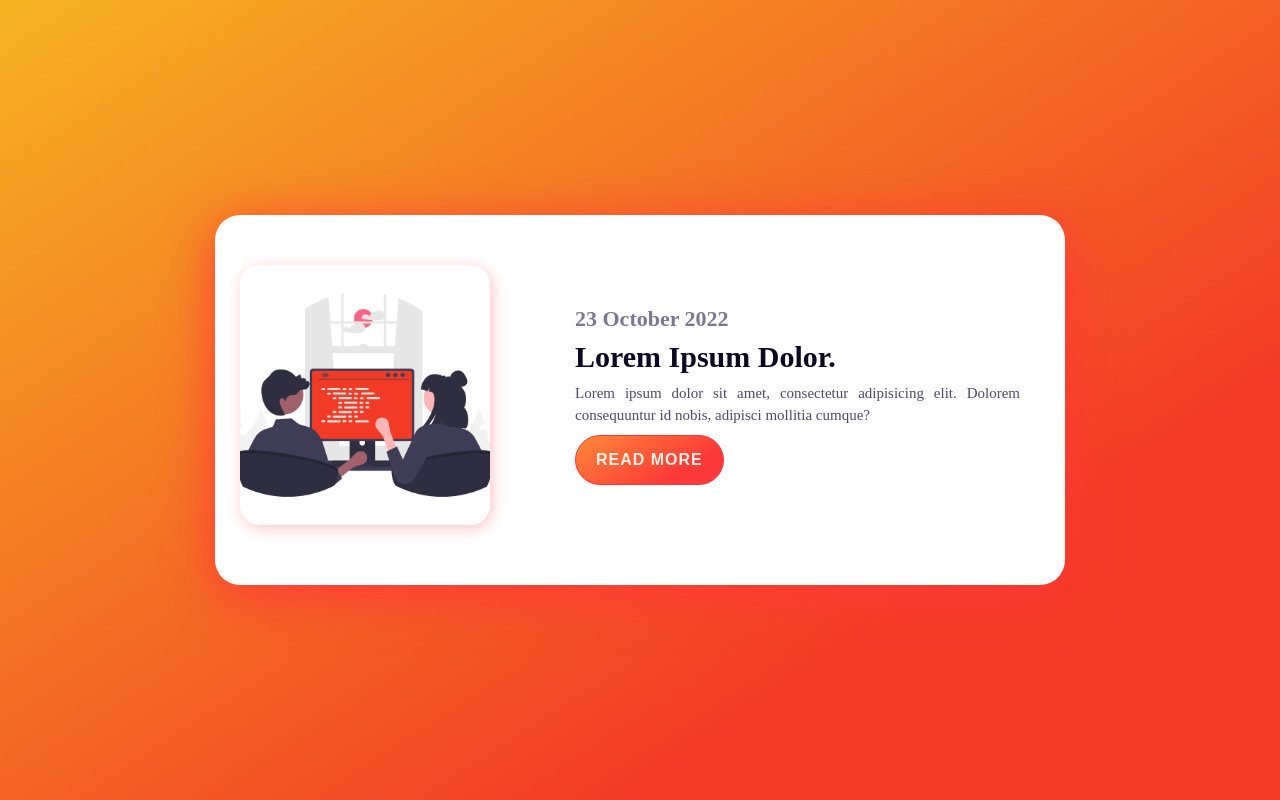
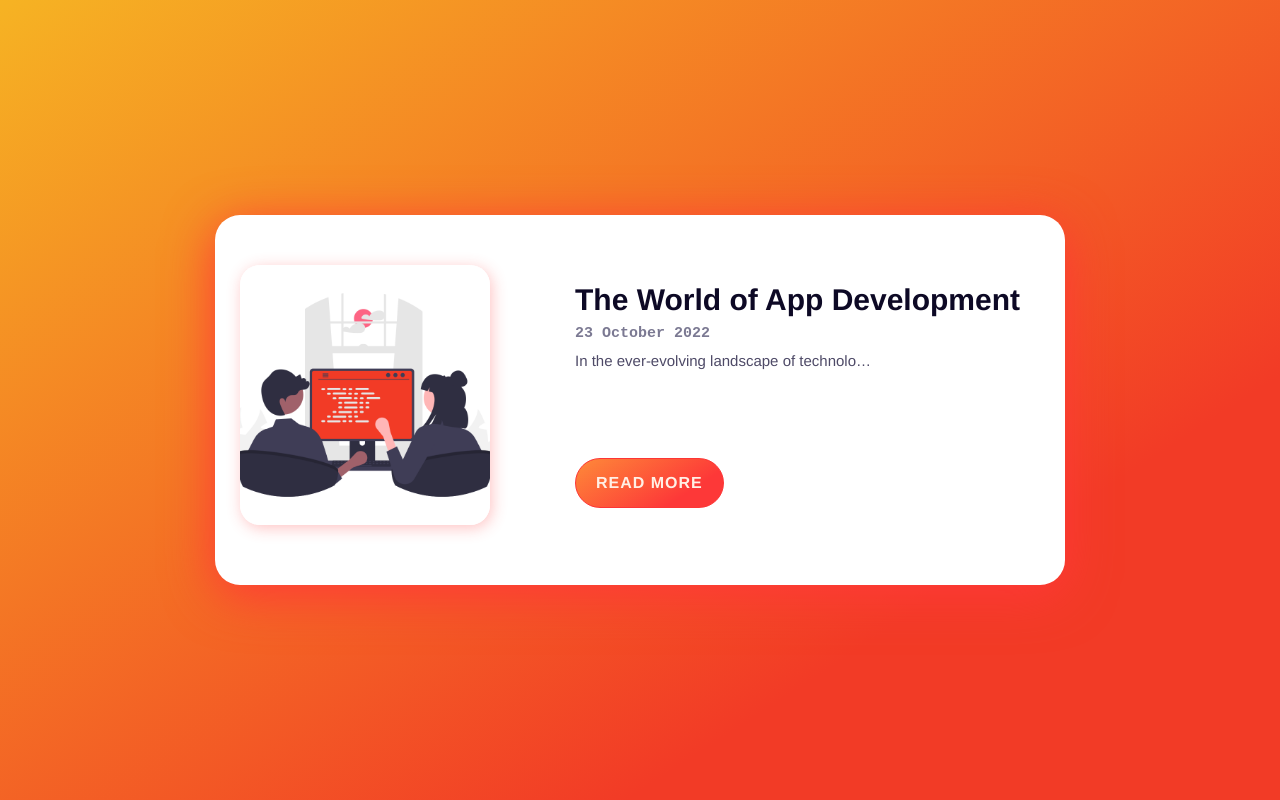
Before and after one commit to RaiyanAhmed-RK/blog-card, a plain HTML site: page index.html in a window 1280 px wide. Drawn offline with Linux system fonts and the light colour scheme.

Commit message:
made some changes with text

```diff
--- a/index.html
+++ b/index.html
@@ -217,17 +217,15 @@
 </head>
 
 <body>
-  <p class="name">Raiyan</p>
   <div class="blogcard">
     <div class="innerpart">
       <div for="" class="img">
         <img src="my%20page_files/img1.jpg">
       </div>
       <div class="content">
+        <div class="title">The World of App Development</div>
         <span>23 October 2022</span>
-        <div class="title"> Lorem Ipsum Dolor.</div>
-        <div class="text">Lorem ipsum dolor sit amet, consectetur adipisicing elit. Dolorem consequuntur id nobis,
-          adipisci mollitia cumque?</div>
+        <div class="text">In the ever-evolving landscape of technology, app development is at the forefront of innovation. Crafting digital solutions that seamlessly integrate into our daily lives is both an art and a science. Whether you're an experienced developer or just starting your journey, the world of app development offers endless possibilities. Dive into the realm of coding, design, and user experience to create software that transforms ideas into reality.</div>
         <button>Read more </button>
       </div>
     </div>
--- a/my page_files/mystyle.css
+++ b/my page_files/mystyle.css
@@ -2,6 +2,7 @@
   margin: 0;
   padding: 0;
   box-sizing: border-box;
+  font-family: 'Franklin Gothic Medium', 'Arial Narrow', Arial, sans-serif;
 }
 body{
   display: flex;
@@ -67,9 +68,10 @@ body{
   gap: .5rem;
 }
 .content span{
+  font-family: 'Courier New', Courier, monospace;
   display: block;
   color: #7b7992;
-  font-size: 22px;
+  font-size: 15px;
   font-weight: bold;
 }
 .content .title{
@@ -82,9 +84,14 @@ body{
   color: #4e4a67;
   line-height: 1.5em;
   text-align: justify;
+  font-weight: 500;
+  height: 100px;
+  width: 300px;
+  text-overflow: ellipsis;
+  overflow: hidden;
+  white-space: nowrap;
 }
 .content button{
-  display: inline-flex;
   padding: 15px 20px;
   border: none;
   font-size: 16px;
@@ -125,4 +132,9 @@ body{
   .img{
     margin-top: 10px;
   }
+  .content button{
+    text-align: center;
+    background: red;
+    width: 100%;
+  }
 }
```
